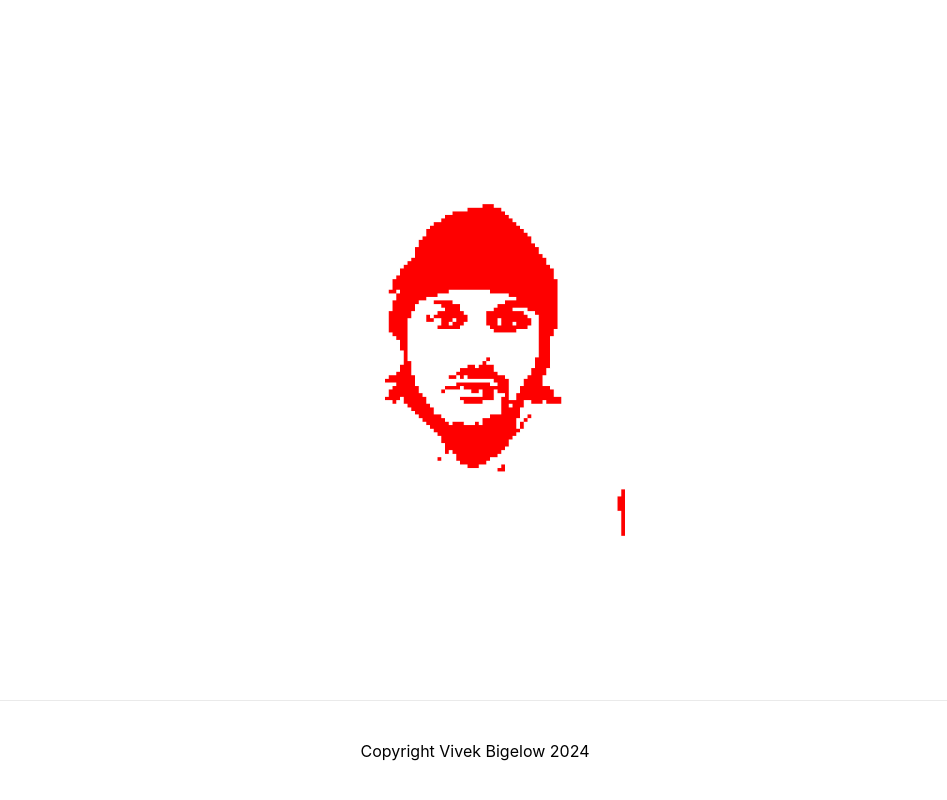
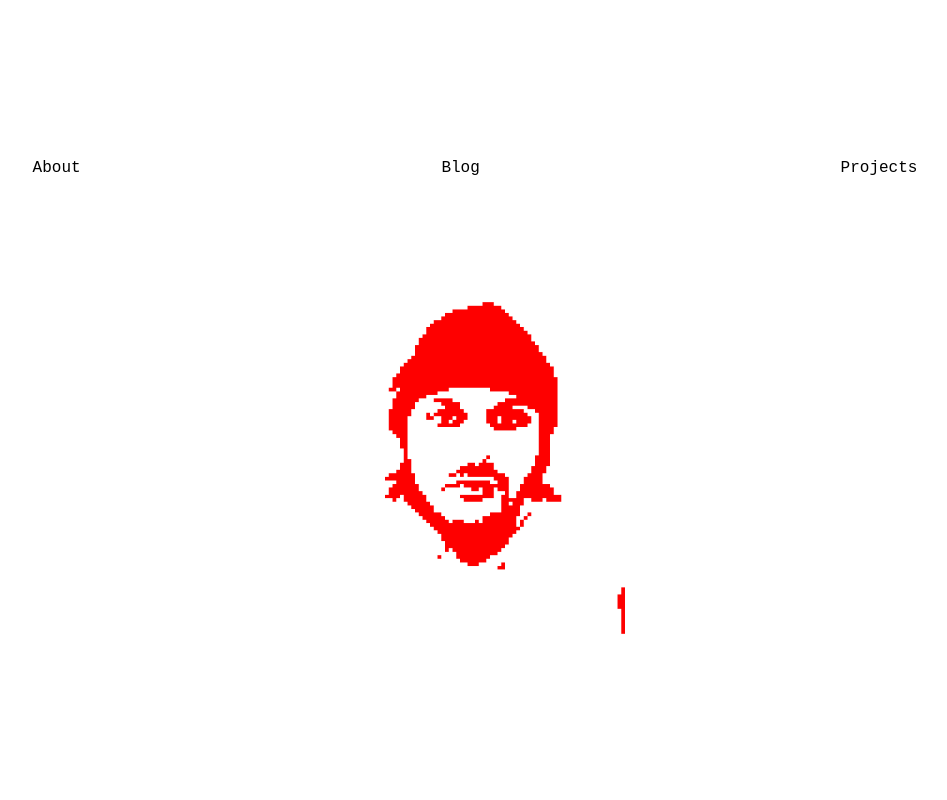
Before and after one commit to vivekbigelow/Professional-Portfolio-Site, a Next.js app: page / in a window 1280 px wide. Shown: the whole page, without its empty margins (165-1112 px from the left). Built offline with nearby package versions, Linux system fonts and the light colour scheme.

Commit message:
Add nav links and style homepage

```diff
--- a/components/Face.js
+++ b/components/Face.js
@@ -1,86 +1,86 @@
-import {useEffect, useState, React} from "react";
-import Image from 'next/image'
+import { useEffect, useState, React } from "react";
+import Image from "next/image";
 
 export default function Face() {
+  const [mousePos, setMousePos] = useState({});
+  const [faceImg, setFaceImg] = useState("front.jpg");
 
-const [mousePos, setMousePos] = useState({});
-const [faceImg, setFaceImg] = useState("front.jpg")
-
-useEffect(()=> {
+  useEffect(() => {
     const updateFace = (event) => {
-  setMousePos({x: event.clientX, y: event.clientY });
+      setMousePos({ x: event.clientX, y: event.clientY });
       const h = document.body.clientHeight;
       const w = document.body.clientWidth;
 
       //check upper half
-  if (mousePos.y/h < .25){
+      if (mousePos.y / h < 0.25) {
         //top left
-   if (mousePos.x/w < .25){
-     setFaceImg("top-left.jpg")
+        if (mousePos.x / w < 0.25) {
+          setFaceImg("top-left.jpg");
         }
 
         //up
-   if (mousePos.x/w > .25 & mousePos.x/w < .75){
-      setFaceImg("up.jpg")
+        if ((mousePos.x / w > 0.25) & (mousePos.x / w < 0.75)) {
+          setFaceImg("up.jpg");
         }
 
         //top right
-    if(mousePos.x/w > .75){
-       setFaceImg("top-right.jpg")
+        if (mousePos.x / w > 0.75) {
+          setFaceImg("top-right.jpg");
         }
       }
 
       //check middle
-  if (mousePos.y/h > .25 & mousePos.y/h < .75){
+      if ((mousePos.y / h > 0.25) & (mousePos.y / h < 0.75)) {
         //left
-      if (mousePos.x/w < .25){
-          setFaceImg("left.jpg")
+        if (mousePos.x / w < 0.25) {
+          setFaceImg("left.jpg");
         }
 
         //center
-      if (mousePos.x/w > .25 & mousePos.x/w < .75){
-
-          setFaceImg("front.jpg")
+        if ((mousePos.x / w > 0.25) & (mousePos.x / w < 0.75)) {
+          setFaceImg("front.jpg");
         }
 
         //right
-      if(mousePos.x/w > .75){
-
-          setFaceImg("right.jpg")
+        if (mousePos.x / w > 0.75) {
+          setFaceImg("right.jpg");
         }
       }
 
       //check bottom
-  if (mousePos.y/h > .75){
+      if (mousePos.y / h > 0.75) {
         //bottom-left
-      if (mousePos.x/w < .25){
-
-          setFaceImg("bottom-left.jpg")
+        if (mousePos.x / w < 0.25) {
+          setFaceImg("bottom-left.jpg");
         }
 
         //down
-      if (mousePos.x/w > .25 & mousePos.x/w < .75){
-
-          setFaceImg("down.jpg")
+        if ((mousePos.x / w > 0.25) & (mousePos.x / w < 0.75)) {
+          setFaceImg("down.jpg");
         }
 
         //bottom-right
-      if(mousePos.x/w > .75){
-
-          setFaceImg("bottom-right.jpg")
+        if (mousePos.x / w > 0.75) {
+          setFaceImg("bottom-right.jpg");
         }
       }
- }
- window.addEventListener('mousemove', updateFace);
- return ()=>{
-  window.removeEventListener('mousemove', updateFace);
+    };
+    window.addEventListener("mousemove", updateFace);
+    return () => {
+      window.removeEventListener("mousemove", updateFace);
     };
   }, [mousePos]);
 
-
   return (
     <main>
-    <Image id="face" className="face" src={"/img/face/" + faceImg} width={300} height={380} alt="face" />
+      <Image
+        id="face"
+        className="face"
+        src={"/img/face/" + faceImg}
+        width={300}
+        height={380}
+        alt="face"
+      />
     </main>
   );
 }
--- a/pages/index.js
+++ b/pages/index.js
@@ -1,4 +1,5 @@
 import Head from 'next/head'
+import Link from 'next/link'
 import styles from '../styles/Home.module.css'
 import Face from '../components/Face'
 
@@ -7,15 +8,17 @@ export default function Home() {
     <div className={styles.container}>
       <Head>
         <title>Vivek Bigelow</title>
+        <link rel="icon" href="/img/face/front.jpg"></link>
       </Head>
 
       <main className={styles.main}>
+        <nav className={styles.nav}>
+          <Link className={styles.navLink} href="/about">About</Link>
+          <Link className={styles.navLink} href="/blog">Blog</Link>
+          <Link className={styles.navLink} href="/projects">Projects</Link>
+        </nav>
         <Face />
       </main>
-
-      <footer className={styles.footer}>
-       <p>Copyright Vivek Bigelow 2024</p>
-      </footer>
     </div>
   )
 }
--- a/styles/Home.module.css
+++ b/styles/Home.module.css
@@ -12,8 +12,21 @@
   flex: 1;
   display: flex;
   flex-direction: column;
-  justify-content: center;
+  justify-content: space-evenly;
   align-items: center;
+  width: 100%;
+}
+
+.nav {
+  width: 70%;
+  display: flex;
+  justify-content: space-between;
+  font-size: 16px;
+  color: black;
+}
+
+.navLink:hover {
+  color: red;
 }
 
 .footer {
--- a/styles/globals.css
+++ b/styles/globals.css
@@ -2,8 +2,7 @@ html,
 body {
   padding: 0;
   margin: 0;
-  font-family: -apple-system, BlinkMacSystemFont, Segoe UI, Roboto, Oxygen,
-    Ubuntu, Cantarell, Fira Sans, Droid Sans, Helvetica Neue, sans-serif;
+  font-family: 'Courier New', Courier, monospace;
 }
 
 a {
```
Also changed, not shown: components/Footer.js (added, +10 -0 lines). Lines whose indentation alone changed are shown as unchanged.
